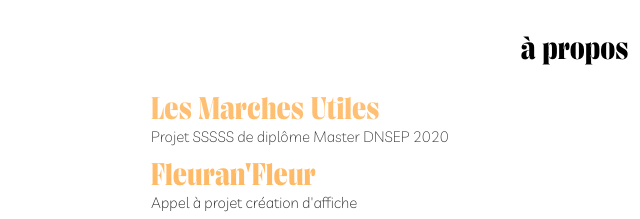
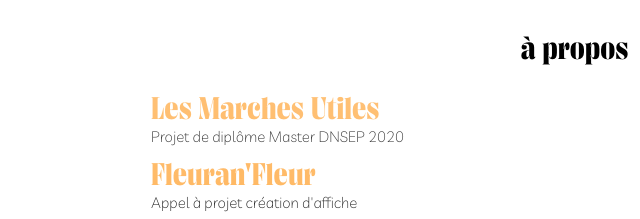
Before and after one commit to Joris-G/ultravira, a plain HTML site: page index.html in a window 1280 px wide. Shown: the top 219 px of the page, 489-1129 px from the left. Drawn offline with Linux system fonts and the light colour scheme.

Commit message:
Update index.html

```diff
--- a/index.html
+++ b/index.html
@@ -45,7 +45,7 @@
           <li>
             <a href="#marche">
               <div class="summary-container__title">les marches utiles</div>
-              <div class="summary-container__description">Projet SSSSS de diplôme Master DNSEP 2020</div>
+              <div class="summary-container__description">Projet de diplôme Master DNSEP 2020</div>
 
             </a>
 
```
